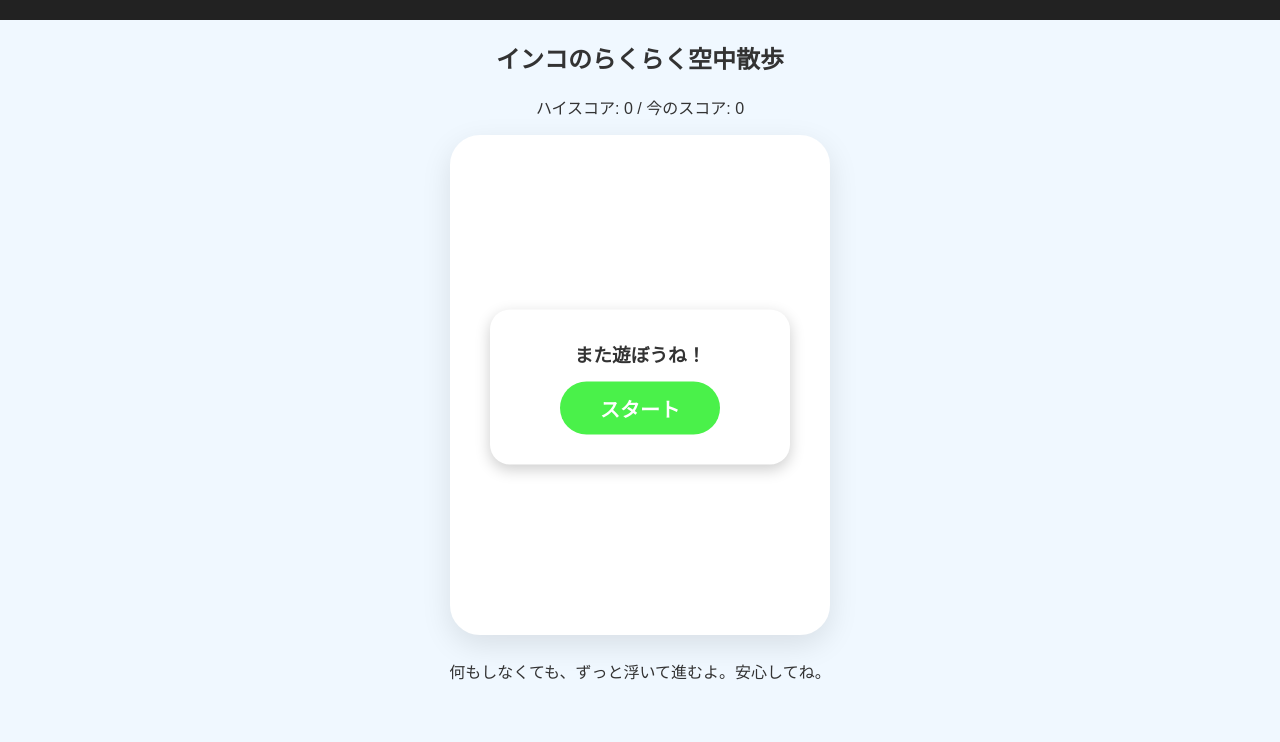
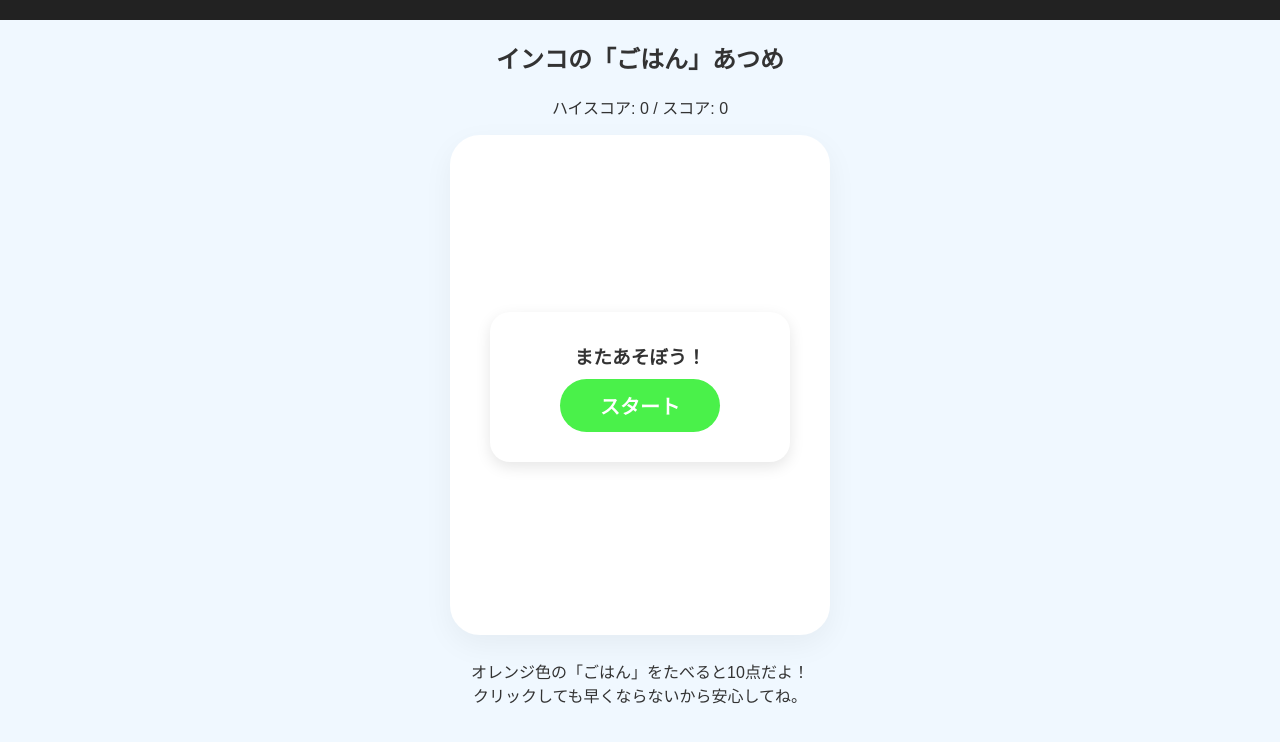
Before and after one commit to lunaceo7/inko-adventure, a React (Vite) app: page / in a window 1280 px wide. Shown: the top 742 px of the page. Built offline with nearby package versions, Linux system fonts and the light colour scheme.

Commit message:
Update App.jsx

```diff
--- a/src/App.jsx
+++ b/src/App.jsx
@@ -6,28 +6,28 @@ const App = () => {
   const [gameActive, setGameActive] = useState(false);
   const [highScore, setHighScore] = useState(0);
 
-  // --- スピードを「ずっと遅く」固定する設定 ---
-  const PIPE_SPEED = 1.2;      // ずっとこの低速で固定。急に早くなりません。
-  const FLOAT_STRENGTH = 0.05; // 真ん中に戻ろうとする力（自動浮遊）
-  const GRAVITY = 0.05;        // 重力をさらに弱く
-  const JUMP_STRENGTH = -3;    // タップした時の動きもさらに優しく
+  // --- 設定：ずっと等速・ずっと浮遊 ---
+  const PIPE_SPEED = 1.2;      // スピードはずっとこれ。クリックしても早くなりません。
+  const FLOAT_STRENGTH = 0.05; // 中央にふわふわ戻る力
+  const JUMP_STRENGTH = -3;    // クリックしても優しく浮くだけ
+  const PIPE_GAP = 280;        // 隙間はたっぷり
+  const SPAWN_RATE = 180;      // 土管もたまにしか来ません
+  const ITEM_SPAWN_RATE = 60;  // ごはんは頻繁に出てきます
 
   const BIRD_WIDTH = 24;
   const BIRD_HEIGHT = 18;
-  const PIPE_WIDTH = 40;
-  const PIPE_GAP = 280;        // 隙間をさらに広げて、ほぼ当たらないように。
-  const SPAWN_RATE = 180;      // 土管が来る間隔を長くして、ゆったりさせます。
-  const HIT_BOX_MARGIN = 15;   // 判定を最大級に甘く（かすっても大丈夫）
 
   const birdY = useRef(250);
   const velocity = useRef(0);
   const pipes = useRef([]);
+  const items = useRef([]); // ごはん（ひまわりの種）の配列
   const frame = useRef(0);
 
   const startGame = () => {
     birdY.current = 250;
     velocity.current = 0;
     pipes.current = [];
+    items.current = [];
     frame.current = 0;
     setScore(0);
     setGameActive(true);
@@ -36,7 +36,7 @@ const App = () => {
   const jump = (e) => {
     if (e) e.preventDefault();
     if (gameActive) {
-      velocity.current = JUMP_STRENGTH;
+      velocity.current = JUMP_STRENGTH; // 浮くだけで加速はしません
     } else {
       startGame();
     }
@@ -57,80 +57,87 @@ const App = () => {
     const ctx = canvas.getContext('2d');
 
     const update = () => {
-      // --- ずっと浮き続けるためのロジック ---
-      // 常に画面中央（250px）を目指してふわふわ動く
-      const centerTarget = 250;
-      const diff = centerTarget - birdY.current;
+      // --- 安定浮遊ロジック ---
+      const diff = 250 - birdY.current;
       velocity.current += diff * FLOAT_STRENGTH;
-
-      velocity.current += GRAVITY;
-      velocity.current *= 0.92; // 動きをマイルドにするブレーキ
+      velocity.current *= 0.92;
       birdY.current += velocity.current;
 
-      // 土管の生成（常に同じスピードで迫る）
+      // 土管の生成
       if (frame.current % SPAWN_RATE === 0) {
         const pipeHeight = Math.random() * 80 + 40;
-        pipes.current.push({ x: canvas.width, top: pipeHeight, passed: false });
+        pipes.current.push({ x: canvas.width, top: pipeHeight });
       }
 
+      // ごはん（ひまわりの種）の生成
+      if (frame.current % ITEM_SPAWN_RATE === 0) {
+        items.current.push({
+          x: canvas.width,
+          y: Math.random() * 300 + 50,
+          collected: false
+        });
+      }
+
+      // 土管の移動（常に一定速度）
       pipes.current.forEach((pipe) => {
-        pipe.x -= PIPE_SPEED; // ここが一定なので急に早くなりません
-
-        // 当たり判定
-        const birdLeft = 50 + HIT_BOX_MARGIN;
-        const birdRight = 50 + BIRD_WIDTH - HIT_BOX_MARGIN;
-        const birdTop = birdY.current + HIT_BOX_MARGIN;
-        const birdBottom = birdY.current + BIRD_HEIGHT - HIT_BOX_MARGIN;
-
-        if (
-          birdRight > pipe.x &&
-          birdLeft < pipe.x + PIPE_WIDTH &&
-          (birdTop < pipe.top || birdBottom > pipe.top + PIPE_GAP)
-        ) {
-          // 判定を甘くしているので、よほど外れない限りセーフ
+        pipe.x -= PIPE_SPEED;
+        // 判定（かなり甘め）
+        if (50 + 5 < pipe.x + 40 && 50 + BIRD_WIDTH - 5 > pipe.x &&
+            (birdY.current + 5 < pipe.top || birdY.current + BIRD_HEIGHT - 5 > pipe.top + PIPE_GAP)) {
           setGameActive(false);
         }
+      });
 
-        if (!pipe.passed && pipe.x < 50) {
-          pipe.passed = true;
+      // ごはんの移動と獲得
+      items.current.forEach((item) => {
+        item.x -= PIPE_SPEED;
+        if (!item.collected &&
+            Math.abs(50 - item.x) < 20 &&
+            Math.abs(birdY.current - item.y) < 20) {
+          item.collected = true;
           setScore((s) => {
-            const newScore = s + 1;
+            const newScore = s + 10; // ごはんを食べると10点！
             if (newScore > highScore) setHighScore(newScore);
             return newScore;
           });
         }
       });
 
-      // 画面から消えないように上下の制限を緩く
-      if (birdY.current > canvas.height + 100 || birdY.current < -150) setGameActive(false);
-      if (pipes.current[0]?.x < -PIPE_WIDTH) pipes.current.shift();
+      // お掃除
+      if (pipes.current[0]?.x < -50) pipes.current.shift();
+      if (items.current[0]?.x < -50) items.current.shift();
       frame.current++;
     };
 
     const draw = () => {
-      // 背景
       ctx.fillStyle = '#F0F8FF';
       ctx.fillRect(0, 0, canvas.width, canvas.height);
 
-      // 土管（パステルグリーンで優しく）
+      // 土管
       ctx.fillStyle = '#B0E57C';
-      ctx.strokeStyle = '#77A64B';
-      ctx.lineWidth = 2;
       pipes.current.forEach((pipe) => {
-        ctx.fillRect(pipe.x, 0, PIPE_WIDTH, pipe.top);
-        ctx.strokeRect(pipe.x, 0, PIPE_WIDTH, pipe.top);
-        ctx.fillRect(pipe.x, pipe.top + PIPE_GAP, PIPE_WIDTH, canvas.height);
-        ctx.strokeRect(pipe.x, pipe.top + PIPE_GAP, PIPE_WIDTH, canvas.height);
+        ctx.fillRect(pipe.x, 0, 40, pipe.top);
+        ctx.fillRect(pipe.x, pipe.top + PIPE_GAP, 40, canvas.height);
+      });
+
+      // ごはん（ひまわりの種：オレンジの楕円）
+      items.current.forEach((item) => {
+        if (!item.collected) {
+          ctx.fillStyle = '#FFA500';
+          ctx.beginPath();
+          ctx.ellipse(item.x, item.y, 8, 5, Math.PI / 4, 0, Math.PI * 2);
+          ctx.fill();
+        }
       });
 
       // インコ
       const bx = 50;
       const by = birdY.current;
-      ctx.fillStyle = '#4af14a';
+      ctx.fillStyle = '#4af14a'; // 体
       ctx.fillRect(bx, by, BIRD_WIDTH, BIRD_HEIGHT);
-      ctx.fillStyle = '#fff700';
+      ctx.fillStyle = '#fff700'; // 頭
       ctx.fillRect(bx + 10, by, 14, 10);
-      ctx.fillStyle = '#000';
+      ctx.fillStyle = '#000';    // 目
       ctx.fillRect(bx + 18, by + 2, 2, 2);
     };
 
@@ -149,23 +156,19 @@ const App = () => {
       textAlign: 'center', backgroundColor: '#F0F8FF', minHeight: '100vh', color: '#333',
       fontFamily: 'sans-serif', userSelect: 'none', touchAction: 'none'
     }}>
-      <h2 style={{ paddingTop: '20px' }}>インコのらくらく空中散歩</h2>
-      <p>ハイスコア: {highScore} / 今のスコア: {score}</p>
+      <h2 style={{ paddingTop: '20px' }}>インコの「ごはん」あつめ</h2>
+      <p>ハイスコア: {highScore} / スコア: {score}</p>
 
       <div style={{ position: 'relative', display: 'inline-block' }}>
-        <canvas ref={canvasRef} width="360" height="480" style={{ border: '10px solid #FFF', borderRadius: '30px', boxShadow: '0 10px 30px rgba(0,0,0,0.1)', background: '#fff' }} />
+        <canvas ref={canvasRef} width="360" height="480" style={{ border: '10px solid #FFF', borderRadius: '30px', background: '#fff', boxShadow: '0 10px 30px rgba(0,0,0,0.05)' }} />
         {!gameActive && (
-          <div style={{
-            position: 'absolute', top: '50%', left: '50%', transform: 'translate(-50%, -50%)',
-            background: 'white', padding: '30px', borderRadius: '20px',
-            boxShadow: '0 5px 15px rgba(0,0,0,0.2)', width: '240px'
-          }}>
-            <h3 style={{ margin: '0 0 15px 0' }}>また遊ぼうね！</h3>
+          <div style={{ position: 'absolute', top: '50%', left: '50%', transform: 'translate(-50%, -50%)', background: 'white', padding: '30px', borderRadius: '20px', boxShadow: '0 5px 15px rgba(0,0,0,0.1)', width: '240px' }}>
+            <h3 style={{ margin: '0 0 10px 0' }}>またあそぼう！</h3>
             <button style={{ padding: '12px 40px', fontSize: '20px', borderRadius: '30px', border: 'none', background: '#4af14a', color: 'white', fontWeight: 'bold', cursor: 'pointer' }}>スタート</button>
           </div>
         )}
       </div>
-      <p style={{ marginTop: '20px' }}>何もしなくても、ずっと浮いて進むよ。安心してね。</p>
+      <p style={{ marginTop: '20px' }}>オレンジ色の「ごはん」をたべると10点だよ！<br/>クリックしても早くならないから安心してね。</p>
     </div>
   );
 };
```
